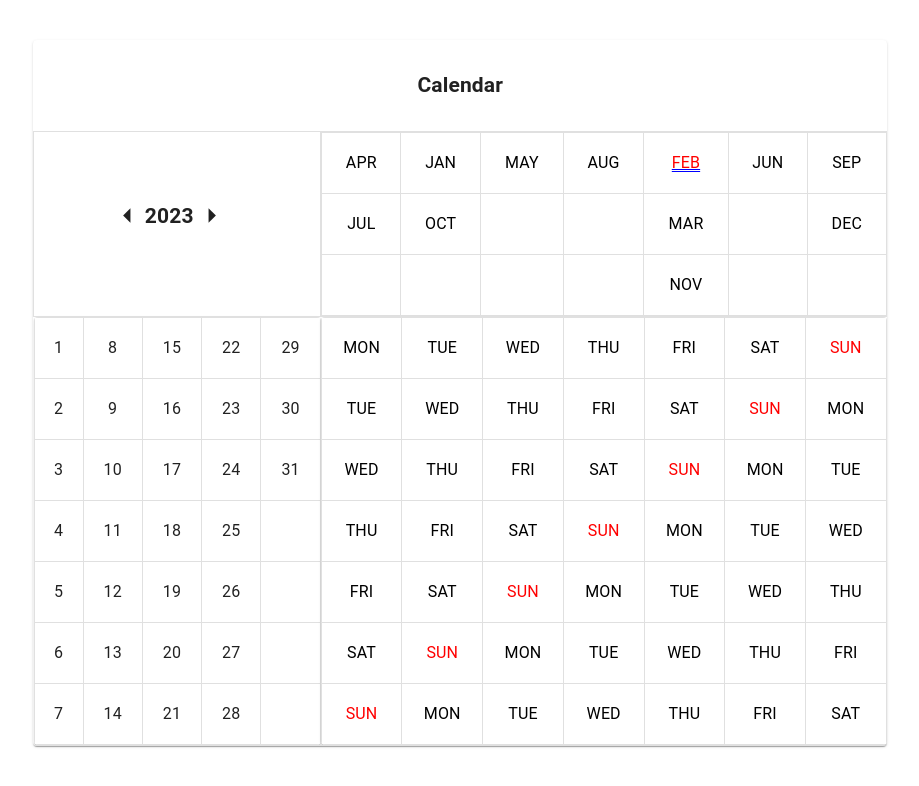
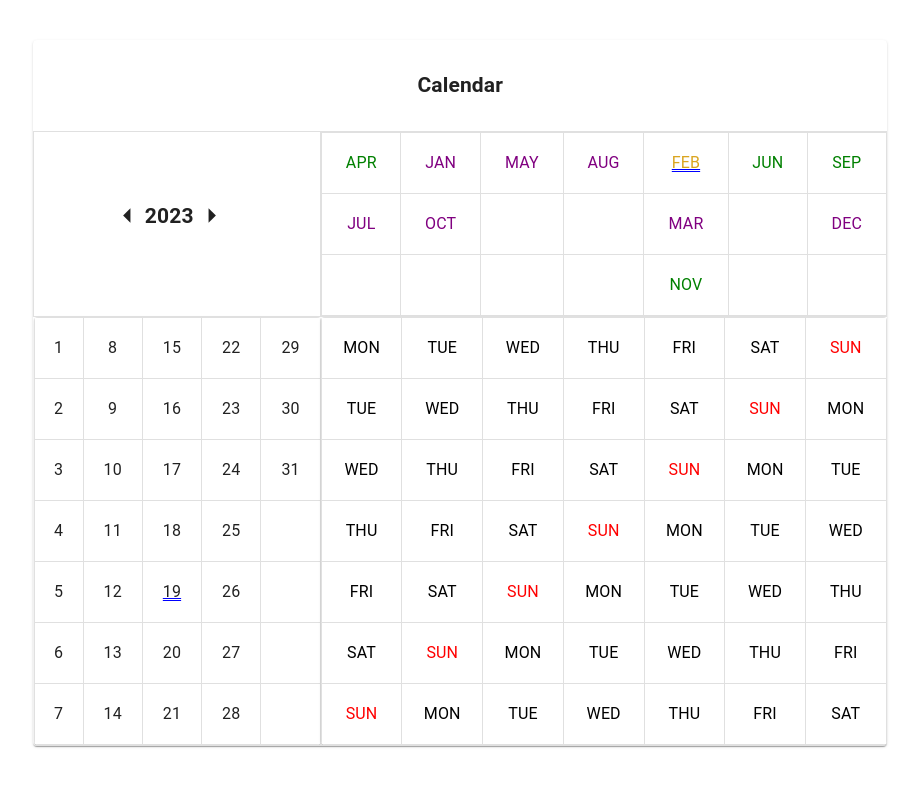
Before and after one commit to amitkapoor27/react-calendar, a React (Create React App) app: page / in a window 1280 px wide. Shown: the top 786 px of the page, without its empty margins (180-1099 px from the left). Built offline with nearby package versions, Linux system fonts and the light colour scheme.

Commit message:
modified:   src/components/DayComponents.tsx 	modified:   src/components/MonthComponents.tsx

```diff
--- a/src/components/DayComponents.tsx
+++ b/src/components/DayComponents.tsx
@@ -38,8 +38,9 @@ const DayComponents = () => {
         const day = daysArray[i];
         return day ? day : null; // set empty cells for days beyond 31
     });
+    const dt = new Date().getDate();
+    return (
 
-    return (
         <TableContainer component={Paper}>
             <Table>
                 <TableBody>
@@ -56,7 +57,7 @@ const DayComponents = () => {
                                             border: "1px solid rgba(224, 224, 224, 1)",
                                         }}
                                     >
-                                        <Typography onClick={() => handleDayClick(day)} variant="subtitle1" sx={{cursor:"pointer"}}>
+                                        <Typography onClick={() => handleDayClick(day)} sx={{textDecoration:(cellsArray[index]===dt)?"underline double  blue;":"",cursor:"pointer"}} variant="subtitle1">
 
                                             {cellsArray[index] !== null
                                                 ? cellsArray[index]
--- a/src/components/MonthComponents.tsx
+++ b/src/components/MonthComponents.tsx
@@ -16,6 +16,13 @@ interface MonthComponentsProps {
     onSelMonth:(value: string) => void;
 
   }
+const getColor=(year:number,month:string)=>{
+
+    const monthIndex = new Date(Date.parse(month +" 1, "+year)).getMonth();
+    const daysInMonth = new Date(year, monthIndex+1, 0).getDate();
+    const clor=(daysInMonth===31)?"purple":((daysInMonth===30)?"green":"goldenrod");
+    return clor;
+}
 function MonthComponents(props:MonthComponentsProps) {
     const date = new Date();
     const monthName = date.toLocaleString("default", { month: "short" });
@@ -28,9 +35,13 @@ function MonthComponents(props:MonthComponentsProps) {
                         {items.map((item, ind) => (
 
                             <TableCell align="center" sx={{border:"1px solid rgba(224, 224, 224, 1)"}}>
-                                <Typography sx={{textDecoration:(item===monthName.toUpperCase())?"underline double  blue;":""}} color={(item===props.month.toUpperCase())?"red":"black"} onClick={()=>props.onSelMonth(item)} variant="subtitle1">
+                                <Typography sx={{textDecoration:(item===monthName.toUpperCase())?"underline double  blue;":""}} color={getColor(2023,item)} onClick={()=>props.onSelMonth(item)} variant="subtitle1">
                                     {item}
+
                                 </Typography>
+                                {(item===props.month)?
+                                    <Typography  color={"red"} variant="subtitle1">.</Typography>
+                                :""}
                             </TableCell>
                         ))}
                     </TableRow>
```
